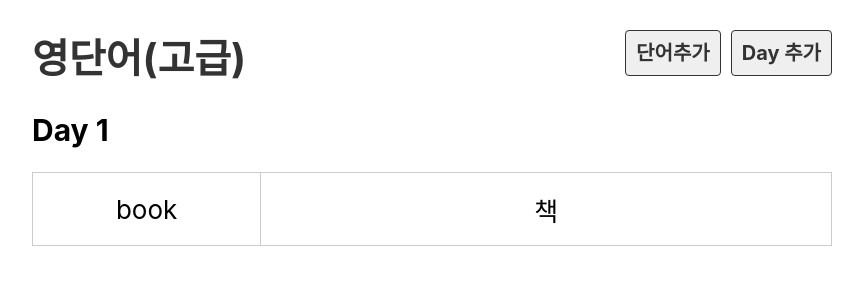
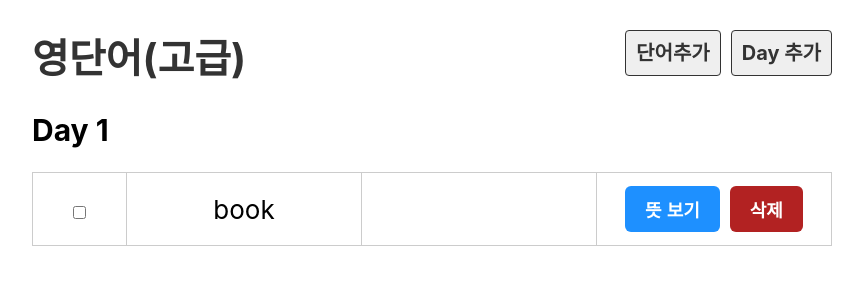
Before and after one commit to mxx-kor/voca-app, a React (Create React App) app: page /day/1 in a window 1280 px wide. Shown: the top 300 px of the page, without its empty margins (208-1071 px from the left). Built offline with nearby package versions, Linux system fonts and the light colour scheme; the HTML template or start-up script is replaced by a standard one.

Commit message:
단어장 기능 완성

```diff
--- a/src/components/Day.js
+++ b/src/components/Day.js
@@ -1,5 +1,6 @@
 import dummy from "../db/data.json";
 import { useParams } from "react-router-dom";
+import Word from "./Word";
 
 export default function Day() {
     const day = useParams().day;
@@ -11,10 +12,7 @@
             <table>
                 <tbody>
                     {wordList.map(word => (
-                        <tr key={word.id}>
-                            <td>{word.eng}</td>
-                            <td>{word.kor}</td>
-                        </tr>
+                        <Word word={word} key={word.id} />
                     ))}
                 </tbody>
             </table>
--- /dev/null
+++ b/src/components/Word.js
@@ -0,0 +1,26 @@
+import { useState } from "react"
+
+export default function Word({ word }) {
+    const [toggle, setToggle] = useState(false);
+    const [isDone, setIsDone] = useState(word.isDone);
+    const toggleShow = () => {
+        setToggle(!toggle)
+    }
+    const toggleDone = () => {
+        setIsDone(!isDone)
+    }
+
+    return (
+        <tr className={isDone ? 'off' : ''}>
+            <td>
+                <input type="checkbox" checked={isDone} onChange={toggleDone} />
+            </td>
+            <td>{word.eng}</td>
+            <td>{toggle && word.kor}</td>
+            <td>
+                <button onClick={toggleShow}>뜻 {toggle ? '숨기기' : '보기'}</button>
+                <button className="btn_del">삭제</button>
+            </td>
+        </tr>
+    )
+}
--- a/src/db/data.json
+++ b/src/db/data.json
@@ -37,7 +37,7 @@
         "day": 3,
         "eng": "school",
         "kor": "학교",
-        "isDone": false
+        "isDone": true
       },
       {
         "id": 6,
```
